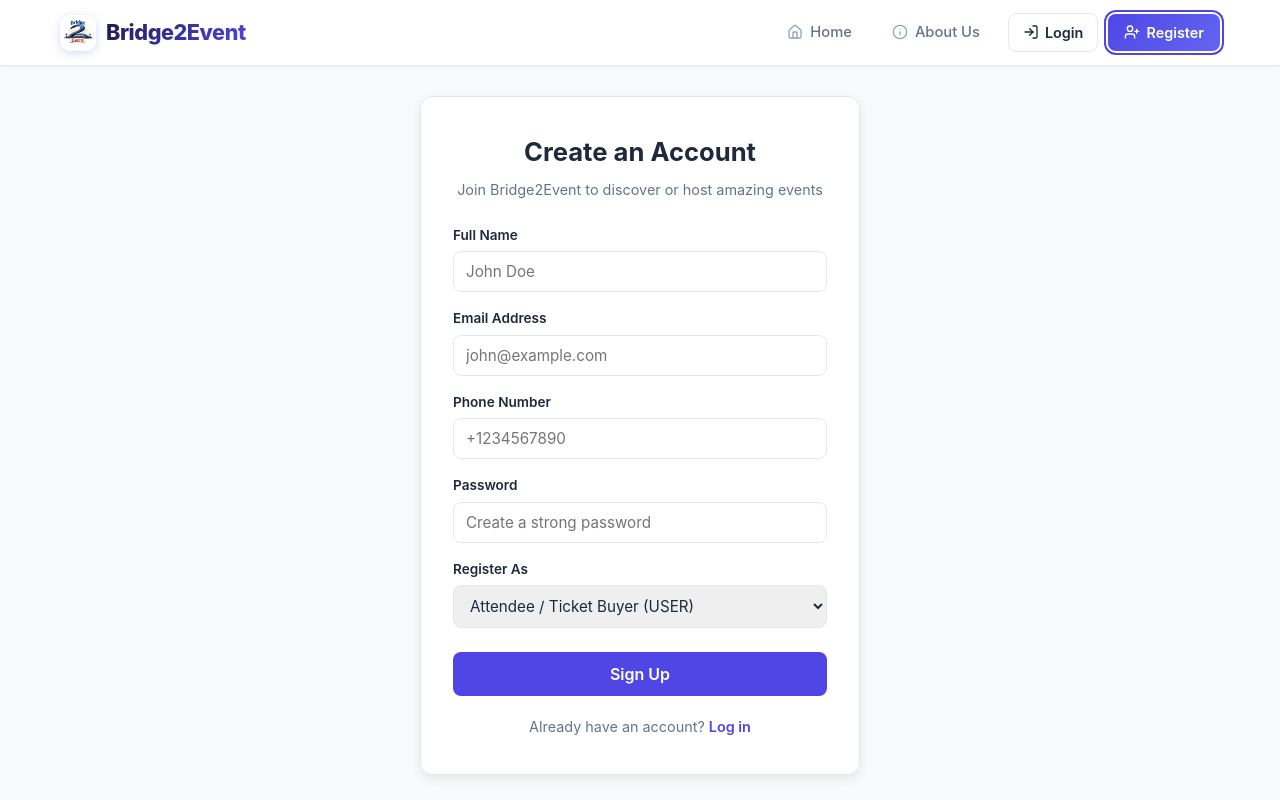
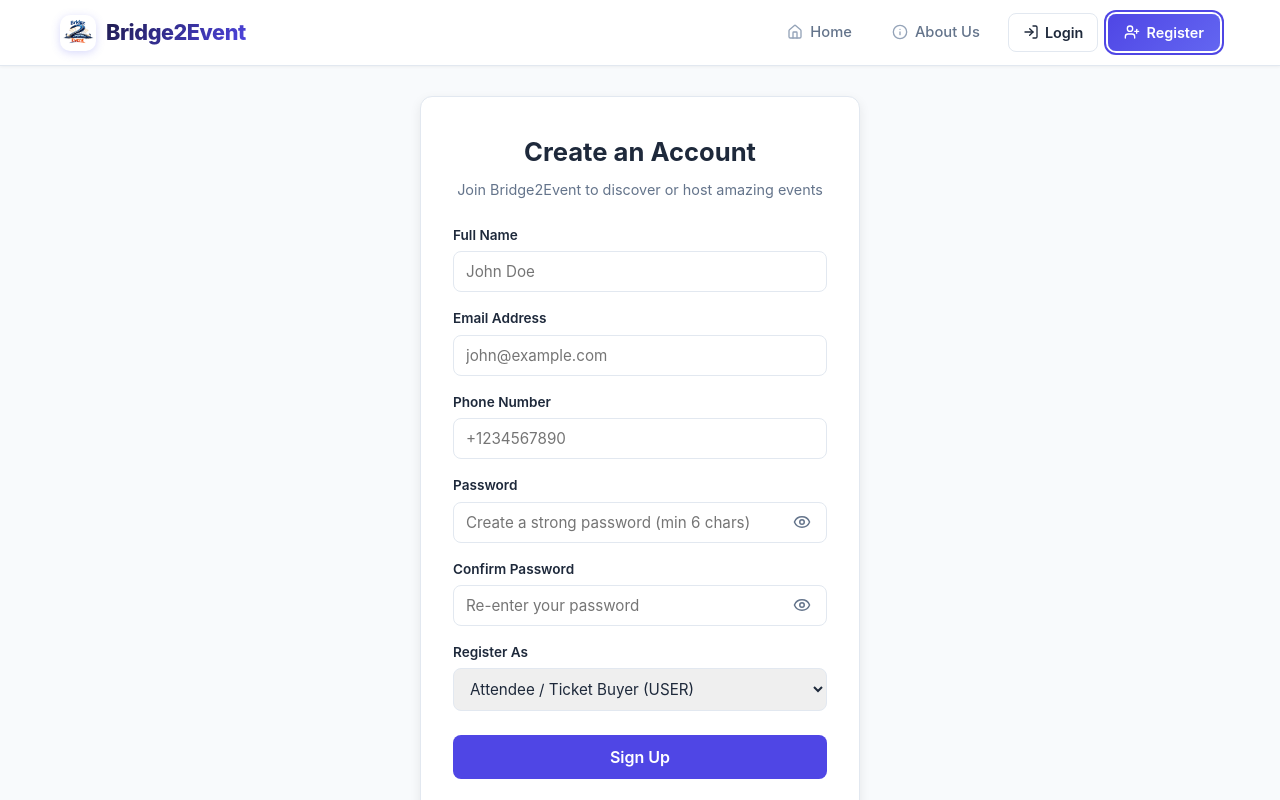
Before and after one commit to Muralidharan005/bridge2event-frontend, a React (Vite) app: page /register in a window 1280 px wide. Shown: the top 800 px of the page. Built offline with nearby package versions, Linux system fonts and the light colour scheme; no server answers.

Commit message:
feat: add confirm password field and visibility toggle on registration

```diff
--- a/src/pages/Auth.css
+++ b/src/pages/Auth.css
@@ -116,3 +116,33 @@
 .auth-link:hover {
   text-decoration: underline;
 }
+
+.password-input-wrapper {
+  position: relative;
+  display: flex;
+  align-items: center;
+  width: 100%;
+}
+
+.password-input-wrapper .form-input {
+  padding-right: 42px;
+}
+
+.password-toggle-btn {
+  position: absolute;
+  right: 12px;
+  background: transparent;
+  border: none;
+  cursor: pointer;
+  color: var(--text-muted);
+  display: flex;
+  align-items: center;
+  justify-content: center;
+  padding: 4px;
+  border-radius: 4px;
+  transition: color 0.2s ease;
+}
+
+.password-toggle-btn:hover {
+  color: var(--text-main);
+}
--- a/src/pages/LoginPage.jsx
+++ b/src/pages/LoginPage.jsx
@@ -3,10 +3,12 @@ import { Link, useNavigate } from "react-router-dom";
 import { loginUser } from "../api/authApi";
 import { useAuth } from "../context/AuthContext";
 import { useToast } from "../context/ToastContext";
+import { Eye, EyeOff } from "lucide-react";
 import "./Auth.css";
 
 export default function LoginPage() {
   const [formData, setFormData] = useState({ email: "", password: "" });
+  const [showPassword, setShowPassword] = useState(false);
   const [loading, setLoading] = useState(false);
   const { login } = useAuth();
   const { showError, showSuccess, extractErrorMessage } = useToast();
@@ -70,8 +72,9 @@ export default function LoginPage() {
 
           <div className="form-group">
             <label className="form-label">Password</label>
+            <div className="password-input-wrapper">
               <input
-              type="password"
+                type={showPassword ? "text" : "password"}
                 name="password"
                 required
                 placeholder="••••••••"
@@ -79,6 +82,15 @@ export default function LoginPage() {
                 value={formData.password}
                 onChange={handleChange}
               />
+              <button
+                type="button"
+                className="password-toggle-btn"
+                onClick={() => setShowPassword(!showPassword)}
+                aria-label={showPassword ? "Hide password" : "Show password"}
+              >
+                {showPassword ? <EyeOff size={18} /> : <Eye size={18} />}
+              </button>
+            </div>
           </div>
 
           <button type="submit" disabled={loading} className="btn-auth-submit">
--- a/src/pages/RegisterPage.jsx
+++ b/src/pages/RegisterPage.jsx
@@ -2,6 +2,7 @@ import React, { useState } from "react";
 import { Link, useNavigate } from "react-router-dom";
 import { registerUser } from "../api/authApi";
 import { useToast } from "../context/ToastContext";
+import { Eye, EyeOff } from "lucide-react";
 import "./Auth.css";
 
 export default function RegisterPage() {
@@ -13,8 +14,11 @@ export default function RegisterPage() {
     role: "USER", // 'USER', 'ORGANIZER', or 'ADMIN'
     active: true,
   });
+  const [confirmPassword, setConfirmPassword] = useState("");
+  const [showPassword, setShowPassword] = useState(false);
+  const [showConfirmPassword, setShowConfirmPassword] = useState(false);
   const [loading, setLoading] = useState(false);
-  const { showError, showSuccess, extractErrorMessage } = useToast();
+  const { showError, showSuccess, showWarning, extractErrorMessage } = useToast();
   const navigate = useNavigate();
 
   const handleChange = (e) => {
@@ -23,6 +27,20 @@ export default function RegisterPage() {
 
   const handleSubmit = async (e) => {
     e.preventDefault();
+
+    if (formData.password.length < 6) {
+      showWarning("Password must be at least 6 characters.", "Password Too Short");
+      return;
+    }
+
+    if (formData.password !== confirmPassword) {
+      showError(
+        "Passwords do not match. Please re-enter your password to confirm.",
+        "Password Mismatch"
+      );
+      return;
+    }
+
     setLoading(true);
 
     try {
@@ -91,15 +109,55 @@ export default function RegisterPage() {
 
           <div className="form-group">
             <label className="form-label">Password</label>
+            <div className="password-input-wrapper">
               <input
-              type="password"
+                type={showPassword ? "text" : "password"}
                 name="password"
                 required
-              placeholder="Create a strong password"
+                placeholder="Create a strong password (min 6 chars)"
                 className="form-input"
                 value={formData.password}
                 onChange={handleChange}
               />
+              <button
+                type="button"
+                className="password-toggle-btn"
+                onClick={() => setShowPassword(!showPassword)}
+                aria-label={showPassword ? "Hide password" : "Show password"}
+              >
+                {showPassword ? <EyeOff size={18} /> : <Eye size={18} />}
+              </button>
+            </div>
+          </div>
+
+          <div className="form-group">
+            <label className="form-label">Confirm Password</label>
+            <div className="password-input-wrapper">
+              <input
+                type={showConfirmPassword ? "text" : "password"}
+                name="confirmPassword"
+                required
+                placeholder="Re-enter your password"
+                className="form-input"
+                value={confirmPassword}
+                onChange={(e) => setConfirmPassword(e.target.value)}
+              />
+              <button
+                type="button"
+                className="password-toggle-btn"
+                onClick={() => setShowConfirmPassword(!showConfirmPassword)}
+                aria-label={
+                  showConfirmPassword ? "Hide confirm password" : "Show confirm password"
+                }
+              >
+                {showConfirmPassword ? <EyeOff size={18} /> : <Eye size={18} />}
+              </button>
+            </div>
+            {confirmPassword && formData.password !== confirmPassword && (
+              <span style={{ fontSize: "0.78rem", color: "#ef4444", marginTop: "2px" }}>
+                Passwords do not match
+              </span>
+            )}
           </div>
 
           <div className="form-group">
```
Lines whose indentation alone changed are shown as unchanged.
